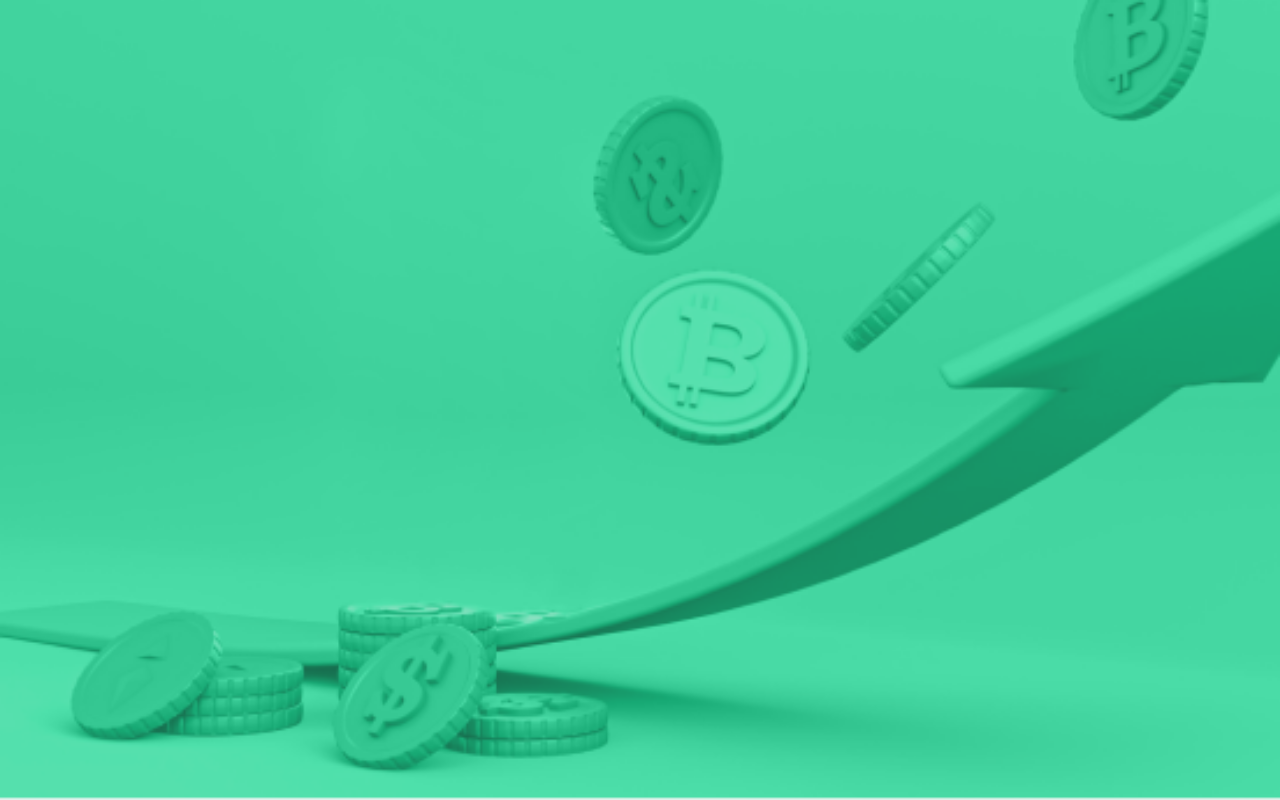
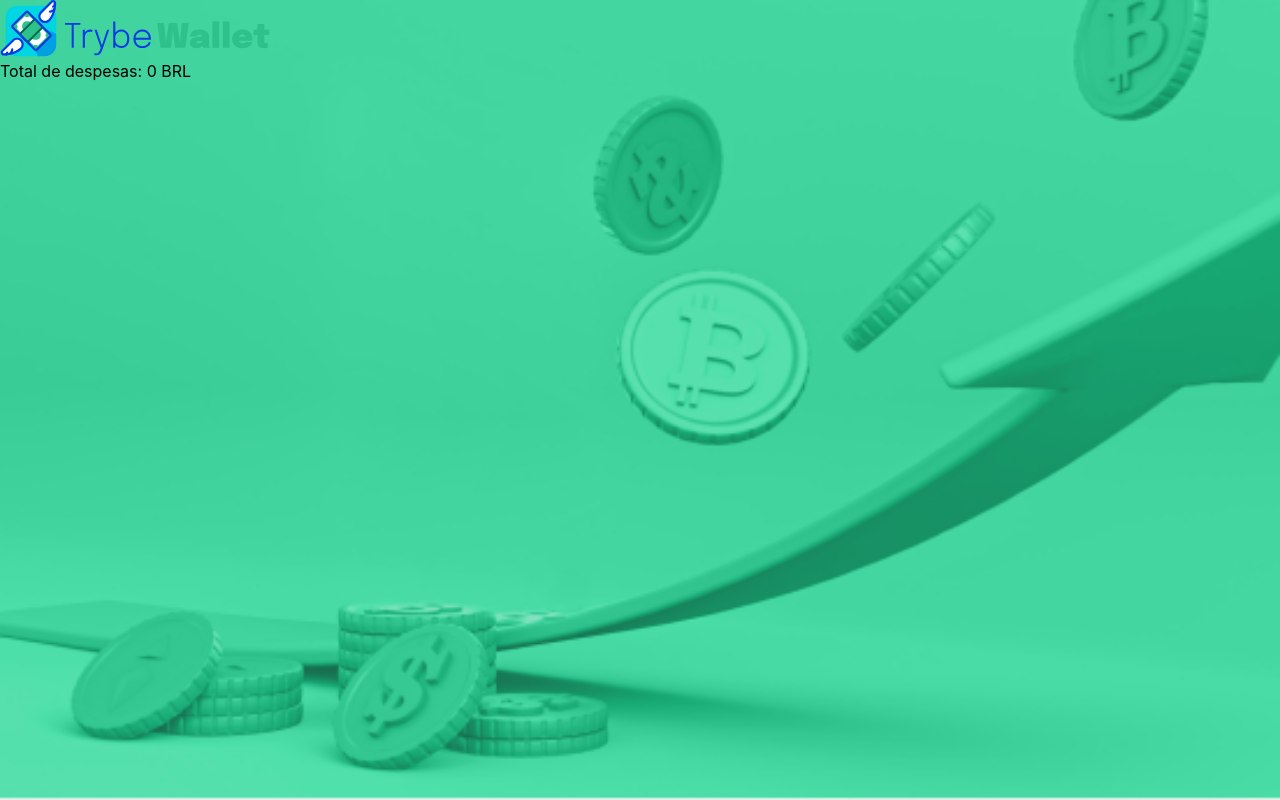
Before and after one commit to Matheus-Pozett/MyWallet, a React (Vite) app: page /carteira in a window 1280 px wide. Built offline with nearby package versions, Linux system fonts and the light colour scheme.

Commit message:
feat: cria componente header

```diff
--- a/src/components/Header.tsx
+++ b/src/components/Header.tsx
@@ -2,8 +2,23 @@ import { useSelector } from 'react-redux';
 import { TGlobalState } from '../types';
 
 function Header() {
-  const user = useSelector((globalState: TGlobalState) => globalState.user);
-  return <div>{user.email}</div>;
+  const { email } = useSelector((globalState: TGlobalState) => globalState.user);
+
+  return (
+    <header>
+      <img
+        src="/mywallet.svg"
+        alt="logo"
+      />
+      <p
+        data-testid="total-field"
+      >
+        {`Total de despesas: ${0} `}
+        <span data-testid="header-currency-field">BRL</span>
+      </p>
+      <p data-testid="email-field">{email}</p>
+    </header>
+  );
 }
 
 export default Header;
```
